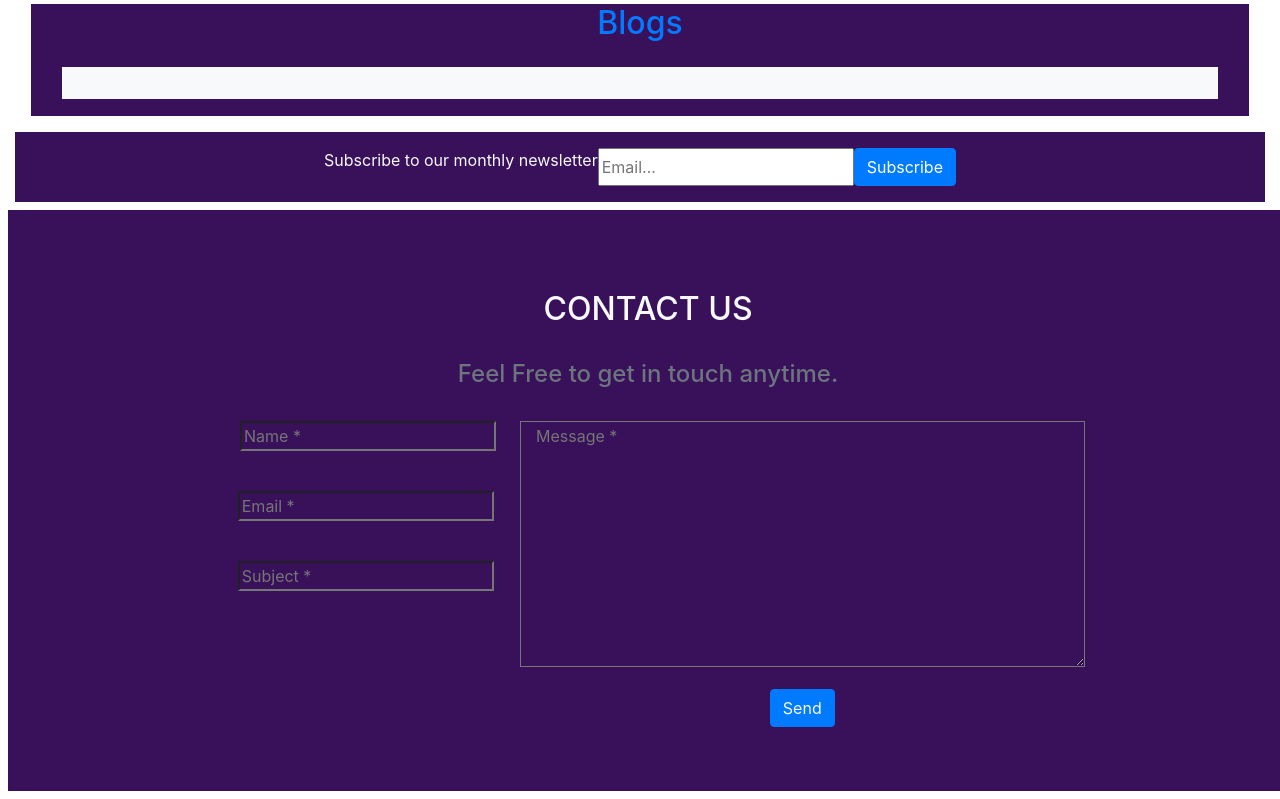
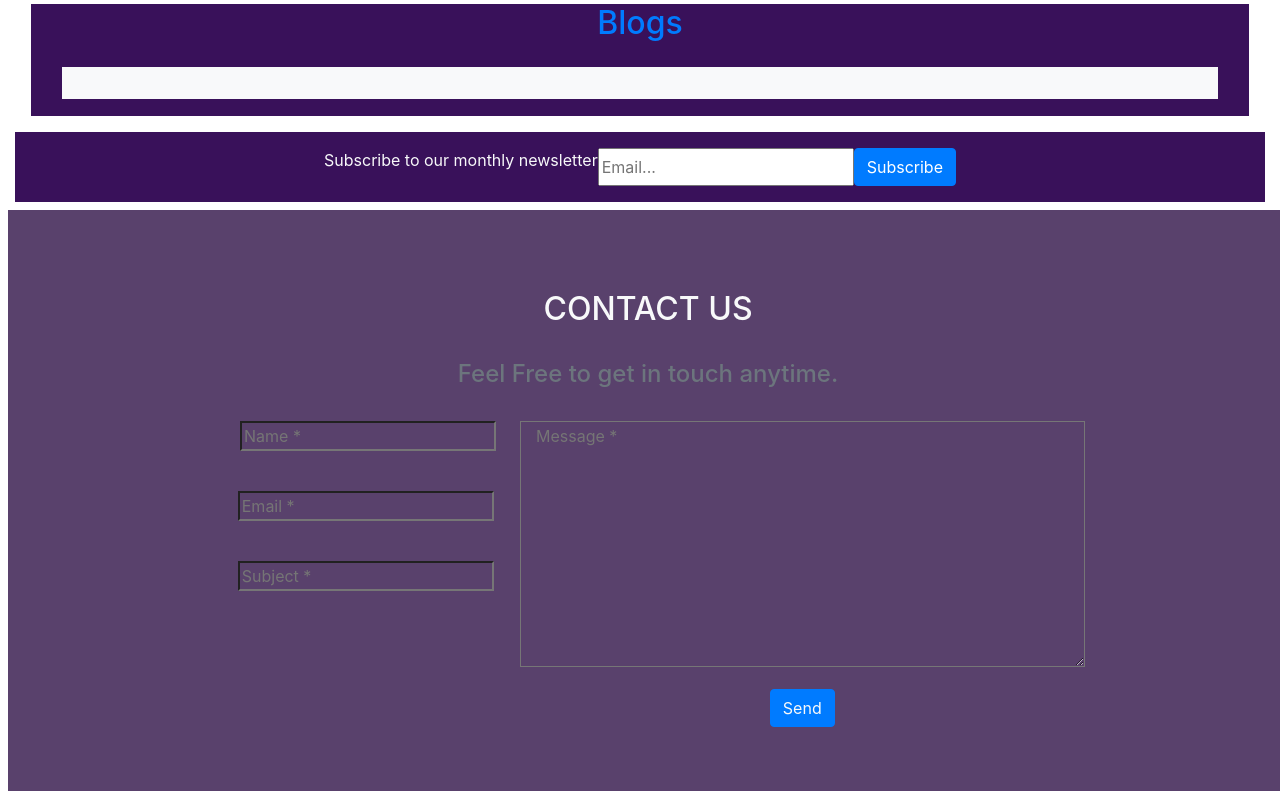
Before and after one commit to John-Njau/Blog, a Flask app: page / in a window 1280 px wide. Shown: the part 350-1149 px from the top of the page. Run offline with Flask 2, Linux system fonts and the light colour scheme; data that the repository does not hold is empty; some libraries are stand-ins or nearby versions.

Commit message:
migrations

```diff
--- a/app/models.py
+++ b/app/models.py
@@ -65,6 +65,7 @@ class Blog(db.Model, Crud):
     dislikes = db.relationship('Dislikes', backref='dislike', lazy=True)
     author_id = db.Column(db.Integer, db.ForeignKey("user.id"), nullable=False)
     blog_created = db.Column(db.DateTime, default=datetime.now())
+
     blog_updated = db.Column(db.DateTime, onupdate=datetime.now())
 
     def delete(self):
--- a/app/templates/index.html
+++ b/app/templates/index.html
@@ -76,7 +76,7 @@
   <!-- contact section -->
   <section>
     <div class="container-fluid text-center text-light p-5 m-2" id="contact"
-      style="background-color: hsl(273, 68%, 21%)">
+      style="background-color: hsl(273, 25%, 34%)">
       <h2 class="p-3 m-3 text-center">CONTACT US</h2>
       <h4 class="text-secondary">Feel Free to get in touch anytime.</h4>
       <form action="https://formspree.io/f/mlezleoe" method="POST" class="form d-flex justify-content-center g-5"
```
